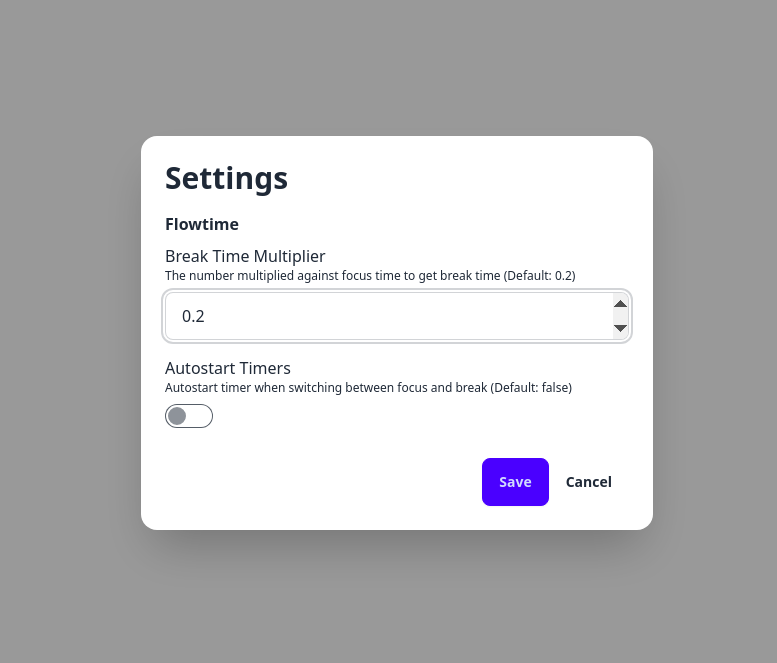
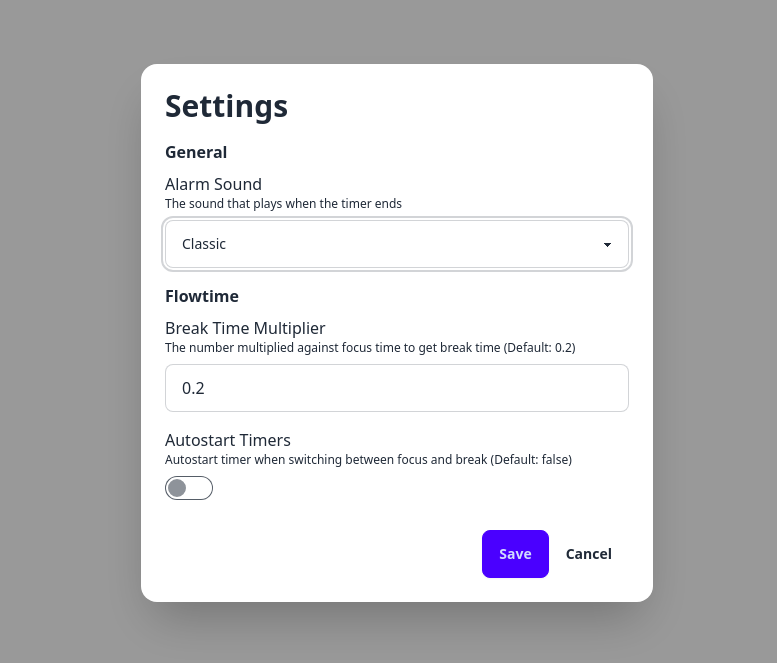
Before and after one commit to mikumino/pomoflow, an Astro site: page / in a window 1280 px wide. Both pictures are taken after a click on the element 987 px from the left and 32 px from the top of the page. Shown: the part 67-730 px from the top of the page, without its empty margins (243-1020 px from the left). Built offline with nearby package versions, Linux system fonts and the light colour scheme; Astro itself is replaced by a stand-in of ours; some icons are missing.

Commit message:
Refactor settings component and add alarm sound option

```diff
--- a/src/components/Settings.tsx
+++ b/src/components/Settings.tsx
@@ -3,27 +3,30 @@ import { IoIosSettings } from "react-icons/io";
 
 const Settings = () => {
     const settingsRef = useRef<HTMLDialogElement | null>(null);
+    const [alarmSound, setAlarmSound] = useState('Classic');
     const [breakTimeMultiplier, setBreakTimeMultiplier] = useState(0.2);
     const [autostartTimers, setAutostartTimers] = useState(false);
-
-    useEffect(() => {
-        const savedBreakTimeMultiplier = localStorage.getItem('breakTimeMultiplier');
-        const savedAutostartTimers = localStorage.getItem('autostartTimers');
-        if (savedBreakTimeMultiplier) {
-            setBreakTimeMultiplier(parseFloat(savedBreakTimeMultiplier));
-        }
-        if (savedAutostartTimers) {
-            setAutostartTimers(savedAutostartTimers === 'true');
-        }
-    }, []);
 
     const handleOpen = () => {
         if (settingsRef.current) {
             settingsRef.current.showModal();
+            const savedAlarmSound = localStorage.getItem('alarmSound');
+            const savedBreakTimeMultiplier = localStorage.getItem('breakTimeMultiplier');
+            const savedAutostartTimers = localStorage.getItem('autostartTimers');
+            if (savedAlarmSound) {
+                setAlarmSound(savedAlarmSound);
+            }
+            if (savedBreakTimeMultiplier) {
+                setBreakTimeMultiplier(parseFloat(savedBreakTimeMultiplier));
+            }
+            if (savedAutostartTimers) {
+                setAutostartTimers(savedAutostartTimers === 'true');
+            }
         }
     }
 
     const handleSave = () => {
+        localStorage.setItem('alarmSound', alarmSound);
         localStorage.setItem('breakTimeMultiplier', breakTimeMultiplier.toString());
         localStorage.setItem('autostartTimers', autostartTimers.toString());
     }
@@ -36,6 +39,13 @@ const Settings = () => {
             <dialog id="settings" ref={settingsRef} className="modal outline-none" >
                 <div className="modal-box">
                     <h1 className="text-3xl font-bold mb-4">Settings</h1>
+                    <h2 className="font-bold mb-2">General</h2>
+                    <h3>Alarm Sound</h3>
+                    <p className="text-xs mb-2">The sound that plays when the timer ends</p>
+                    <select className="select select-bordered w-full mb-4" onChange={(e) => setAlarmSound(e.target.value)} value={alarmSound}>
+                        <option>Classic</option>
+                        <option>Higurashi</option>
+                    </select>
                     <h2 className="font-bold mb-2">Flowtime</h2>
                     <h3>Break Time Multiplier</h3>
                     <p className="text-xs mb-2">The number multiplied against focus time to get break time (Default: 0.2)</p>
@@ -43,6 +53,7 @@ const Settings = () => {
                     <h3>Autostart Timers</h3>
                     <p className="text-xs mb-2">Autostart timer when switching between focus and break (Default: false)</p>
                     <input type="checkbox" className="toggle" checked={autostartTimers} onChange={(e) => setAutostartTimers(e.target.checked)} />
+
                     <div className="modal-action">
                         <form method="dialog">
                             <button className="btn btn-primary" onClick={handleSave}>Save</button>
```
